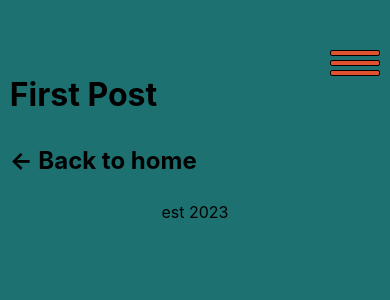
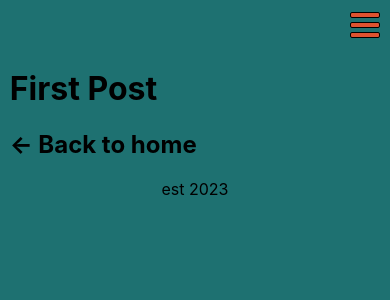
Before and after one commit to off2mxrs/portfolio2023, a Next.js app: page /first-post in a window 390 px wide. Shown: the top 300 px of the page. Built offline with nearby package versions, Linux system fonts and the light colour scheme.

Commit message:
responsive menu

```diff
--- a/components/nav.module.css
+++ b/components/nav.module.css
@@ -1,6 +1,7 @@
 .nav{
   position: fixed;
   z-index: 999;
+  top: 10px;
 }
 
 .menu {
@@ -46,3 +47,13 @@
   margin: 2px 0;
   border-radius: 2px;
 }
+
+@media (max-width: 768px) {
+  .hamburgerLine {
+    width: 30px;
+  }
+
+  .menu {
+    right: 15px;
+  }
+}
--- a/styles/global.css
+++ b/styles/global.css
@@ -4,7 +4,6 @@ body {
   margin: 0;
   font-family: -apple-system, BlinkMacSystemFont, Segoe UI, Roboto, Oxygen, Ubuntu,
     Cantarell, Fira Sans, Droid Sans, Helvetica Neue, sans-serif;
-  line-height: 1.6;
   background-color: #1E7171;
 }
 
```
